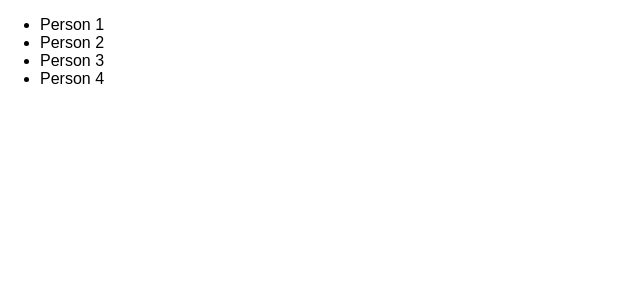
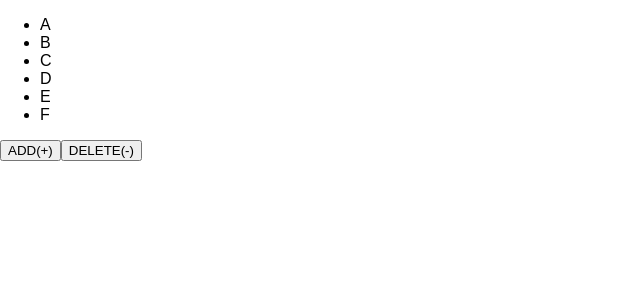
Before and after one commit to tathagat2006/React_Workspace, a React (Create React App) app in the folder ch1/: page / in a window 1280 px wide. Shown: the top 300 px of the page, without its empty margins (0-640 px from the left). Built offline with nearby package versions, Linux system fonts and the light colour scheme.

Commit message:
List without working add and del btn
Signed-off-by: tathagat2006 <tathagat.thapliyal@gmail.com>

```diff
--- a/ch1/src/App.js
+++ b/ch1/src/App.js
@@ -1,6 +1,7 @@
 import React, { Component } from 'react';
 import logo from './logo.svg';
 import './App.css';
+import List from './List';
 //you always need to make a new class a react's component class.
 class App extends Component {
 
@@ -15,14 +16,15 @@ class App extends Component {
   render() {
         console.log('in render')
     return (
-        <ul>
-            <li>Person 1</li>
-            <li>Person 2</li>
-            <li>Person 3</li>
-            <li>Person 4</li>
-        </ul>
+        <div>
+            <List number={6}/>
+            <button id="addbtn">ADD(+)</button>
+            <button id="delbtn">DELETE(-)</button>
+        </div>
     );
   }
 }
 
 export default App;
+/*number and hello are a part of object called props*/
+//think of <List/> as an object of List clas.
--- /dev/null
+++ b/ch1/src/List.js
@@ -0,0 +1,34 @@
+//this is another component of are add and delete app. this is a list component.
+
+import React , {Component} from 'react';
+
+class List extends Component {
+
+    constructor(props) {
+        super(props);
+    }
+
+    renderList() {
+        // console.log(this.props);
+        let curr = 'A';
+        let result = [];
+        for(let i = 0 ; i<this.props.number ; i++) {
+            result.push((
+                <li>{curr}</li>
+            ));
+            curr = String.fromCharCode(curr.charCodeAt(0) + 1);
+        }
+        return result;
+    }
+    render() {
+        return (
+            <div>
+                <ul>
+                    {this.renderList()}
+                </ul>
+            </div>
+        )
+    }
+}
+
+export default List;
```
